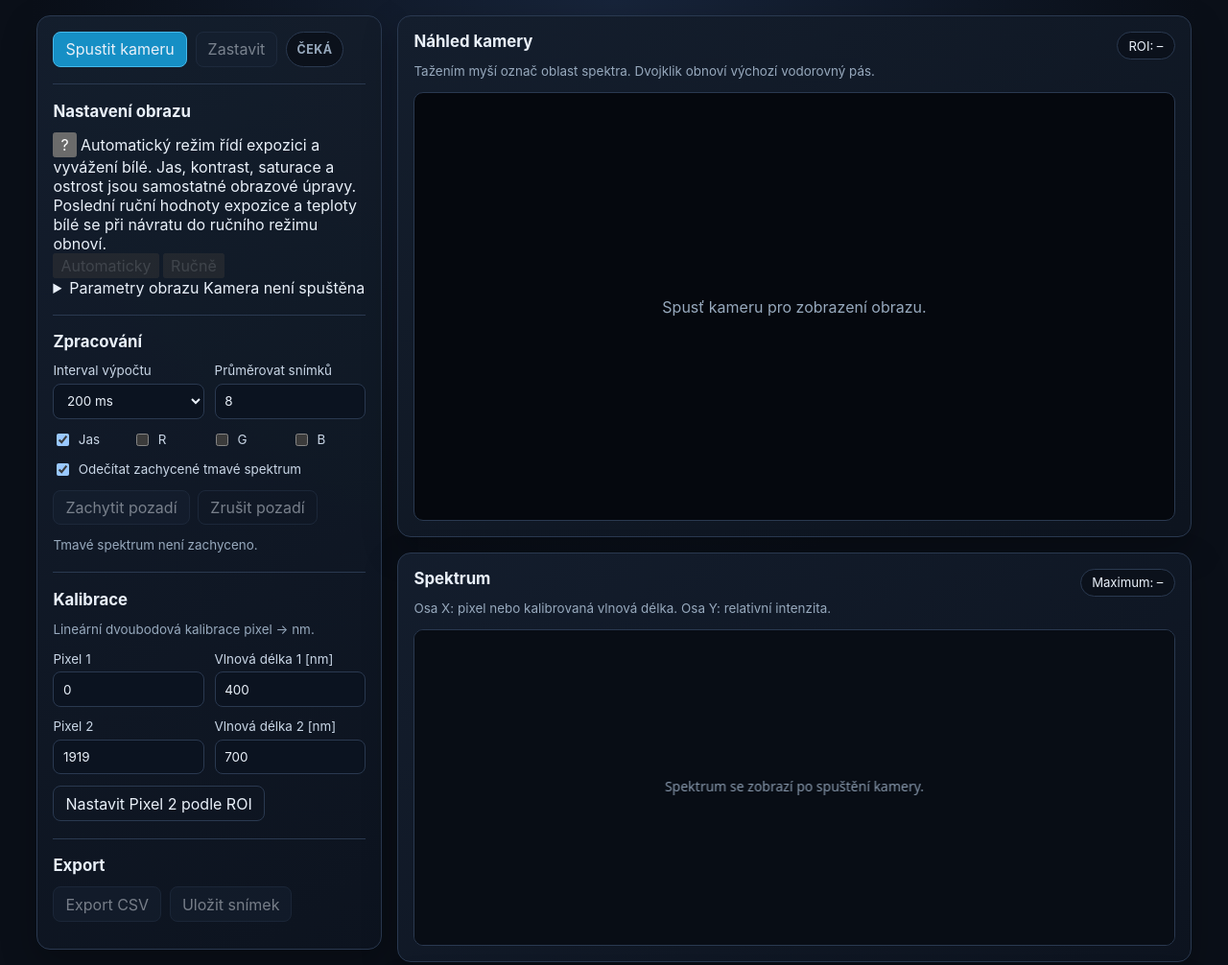
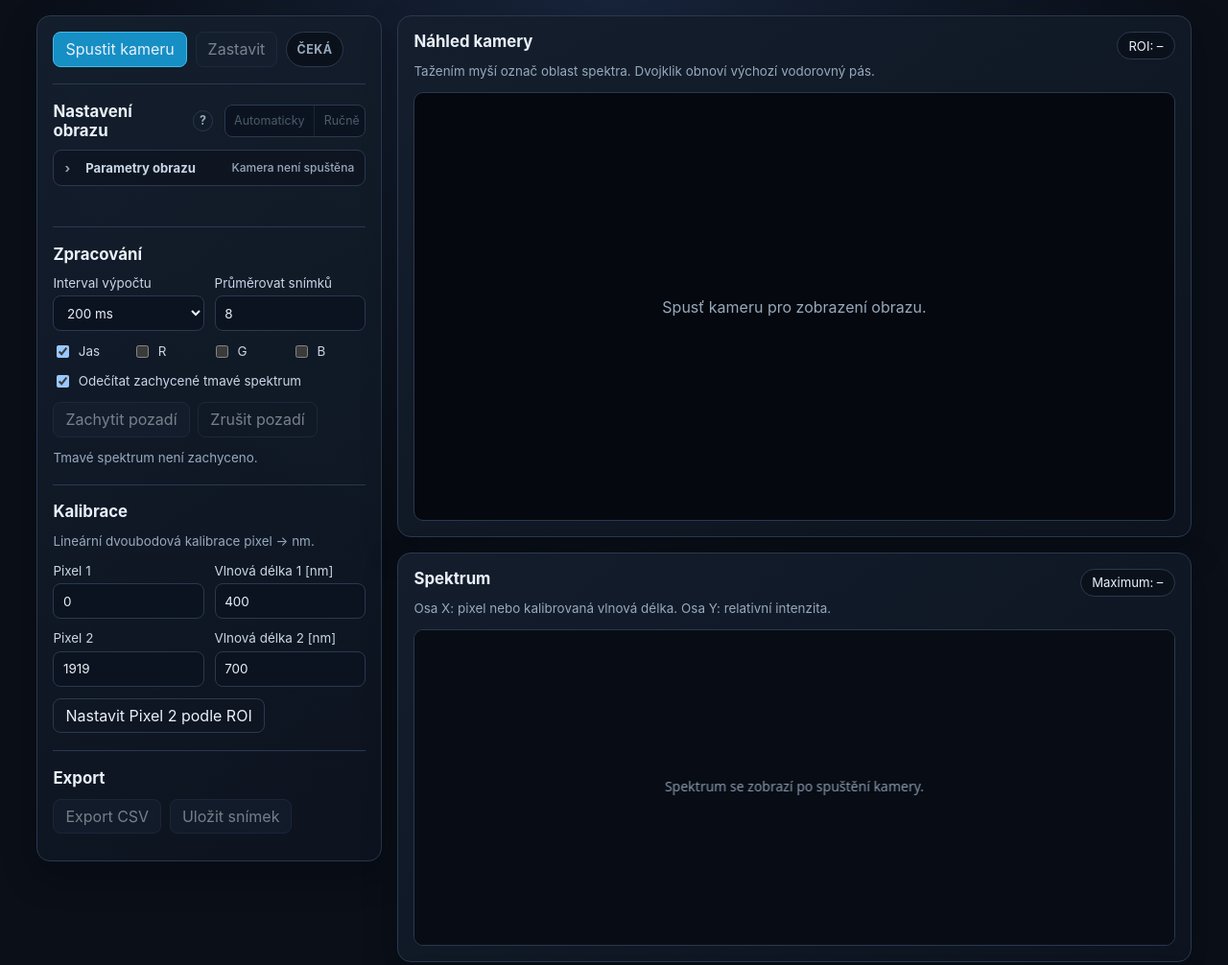
Before and after one commit to triuk/spectrometer, a plain HTML site: page prototype/index.html in a window 1280 px wide. Shown: the top 1006 px of the page at 96% size. Drawn offline with Linux system fonts and the light colour scheme.

Commit message:
Style compact automatic and manual image settings

```diff
--- a/prototype/camera-controls.css
+++ b/prototype/camera-controls.css
@@ -11,9 +11,6 @@
 }
 
 .app-grid { padding-top: 1rem; }
-
-.compact-heading { align-items: center; }
-.compact-heading .hint { margin-bottom: 0.45rem; }
 
 .camera-toolbar {
   display: flex;
@@ -104,20 +101,153 @@
   overflow-wrap: anywhere;
 }
 
-.camera-controls { display: grid; gap: 0.75rem; }
+.image-settings-heading {
+  display: flex;
+  align-items: center;
+  justify-content: space-between;
+  gap: 0.7rem;
+  margin-bottom: 0.65rem;
+}
+.heading-with-help {
+  display: flex;
+  align-items: center;
+  gap: 0.4rem;
+}
+.heading-with-help h2 { margin: 0; }
+.help-popover { position: relative; }
+.help-button {
+  display: grid;
+  width: 1.35rem;
+  height: 1.35rem;
+  place-items: center;
+  border: 1px solid var(--border);
+  border-radius: 999px;
+  padding: 0;
+  background: transparent;
+  color: var(--muted);
+  font-size: 0.78rem;
+  font-weight: 750;
+}
+.help-button:hover,
+.help-button:focus-visible {
+  border-color: var(--accent);
+  color: var(--accent);
+}
+.help-tooltip {
+  position: absolute;
+  z-index: 35;
+  top: calc(100% + 0.45rem);
+  left: -0.4rem;
+  width: min(20rem, calc(100vw - 2rem));
+  visibility: hidden;
+  opacity: 0;
+  transform: translateY(-0.2rem);
+  border: 1px solid var(--border);
+  border-radius: 9px;
+  padding: 0.65rem;
+  background: #080d15;
+  box-shadow: var(--shadow);
+  color: var(--text);
+  font-size: 0.78rem;
+  font-weight: 400;
+  line-height: 1.4;
+  pointer-events: none;
+  transition: opacity 120ms ease, transform 120ms ease, visibility 120ms ease;
+}
+.help-popover:hover .help-tooltip,
+.help-popover:focus-within .help-tooltip {
+  visibility: visible;
+  opacity: 1;
+  transform: translateY(0);
+}
+
+.mode-toggle {
+  display: inline-flex;
+  overflow: hidden;
+  border: 1px solid var(--border);
+  border-radius: 8px;
+  background: #0b1320;
+}
+.mode-button {
+  min-height: 2rem;
+  border: 0;
+  border-right: 1px solid var(--border);
+  padding: 0.35rem 0.6rem;
+  background: transparent;
+  color: var(--muted);
+  font-size: 0.78rem;
+}
+.mode-button:last-child { border-right: 0; }
+.mode-button.active {
+  background: var(--accent-strong);
+  color: var(--text);
+}
+.mode-button:hover:not(:disabled) { color: var(--text); }
+
+.image-settings-details {
+  border: 1px solid var(--border);
+  border-radius: 9px;
+  background: rgb(8 13 21 / 0.38);
+}
+.image-settings-details summary {
+  display: flex;
+  align-items: center;
+  justify-content: space-between;
+  gap: 0.75rem;
+  padding: 0.6rem 0.7rem;
+  cursor: pointer;
+  color: #c9d6e6;
+  font-size: 0.82rem;
+  font-weight: 650;
+  list-style: none;
+}
+.image-settings-details summary::-webkit-details-marker { display: none; }
+.image-settings-details summary::before {
+  content: "›";
+  margin-right: 0.25rem;
+  color: var(--muted);
+  transform: rotate(0deg);
+  transition: transform 120ms ease;
+}
+.image-settings-details[open] summary::before { transform: rotate(90deg); }
+.image-settings-details[open] summary { border-bottom: 1px solid var(--border); }
+.details-state {
+  margin-left: auto;
+  color: var(--muted);
+  font-size: 0.75rem;
+  font-weight: 500;
+}
+.camera-controls {
+  display: grid;
+  gap: 0.75rem;
+  padding: 0.75rem;
+}
 .camera-control {
   display: grid;
   grid-template-columns: minmax(7rem, 0.75fr) minmax(0, 1.25fr) 5.5rem;
   align-items: center;
   gap: 0.55rem;
 }
+.camera-control[hidden] { display: none; }
 .camera-control label { margin: 0; }
 .camera-control input[type="range"] { min-height: auto; padding: 0; }
 .camera-control select { grid-column: 2 / 4; }
+.camera-control-auto { opacity: 0.55; }
+.camera-control-auto label::after {
+  content: " (auto)";
+  color: var(--muted);
+  font-size: 0.72rem;
+}
+.control-status {
+  min-height: 1.1rem;
+  margin: 0.45rem 0 0;
+}
 .control-error { color: #ff7272; }
 
 @media (max-width: 620px) {
   .capture-mode-grid > div { grid-template-columns: 1fr; gap: 0.15rem; }
+  .image-settings-heading { align-items: flex-start; }
+  .mode-button { padding-inline: 0.45rem; }
   .camera-control { grid-template-columns: 1fr 5.5rem; }
   .camera-control label { grid-column: 1 / 3; }
   .camera-control select { grid-column: 1 / 3; }
```
